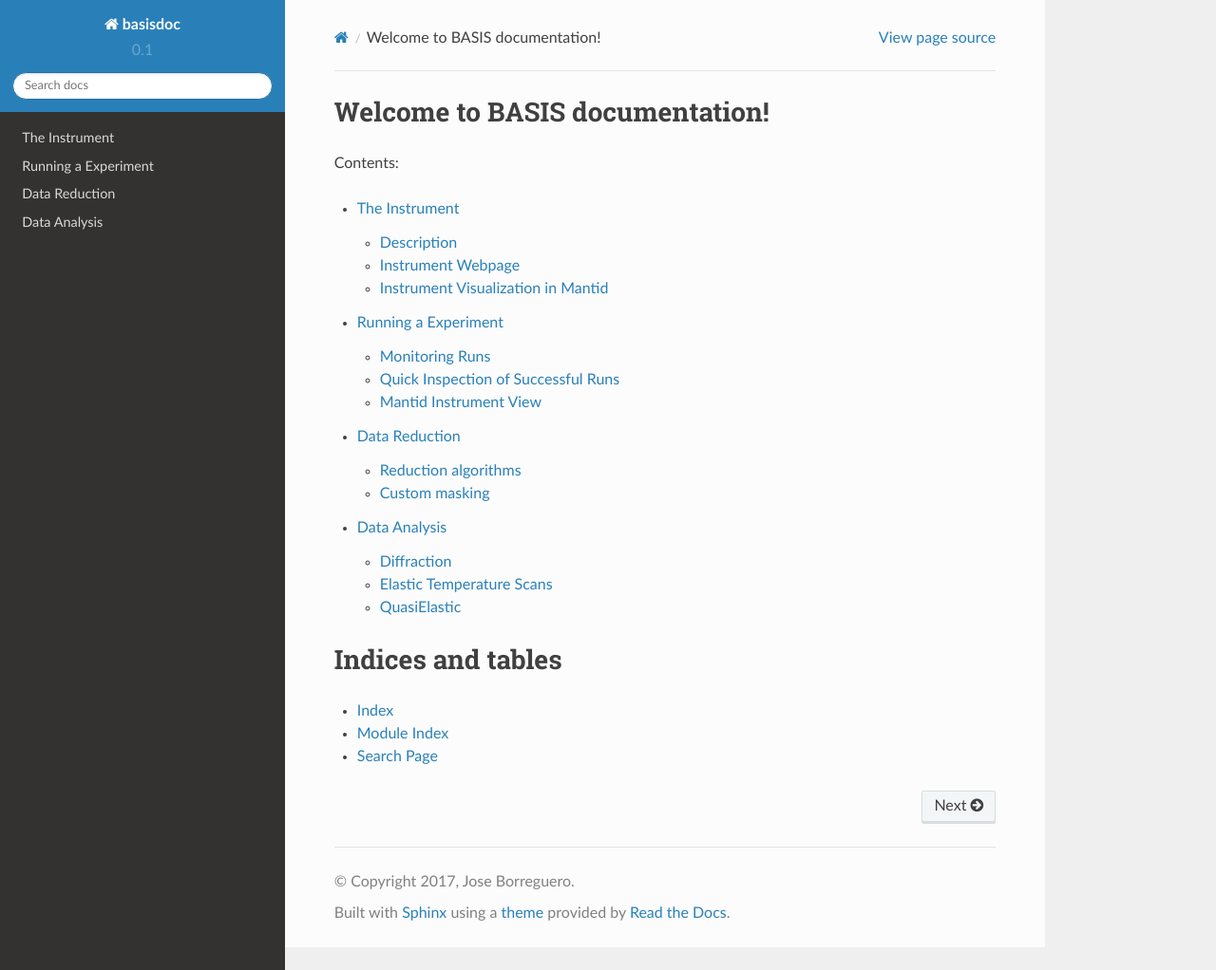
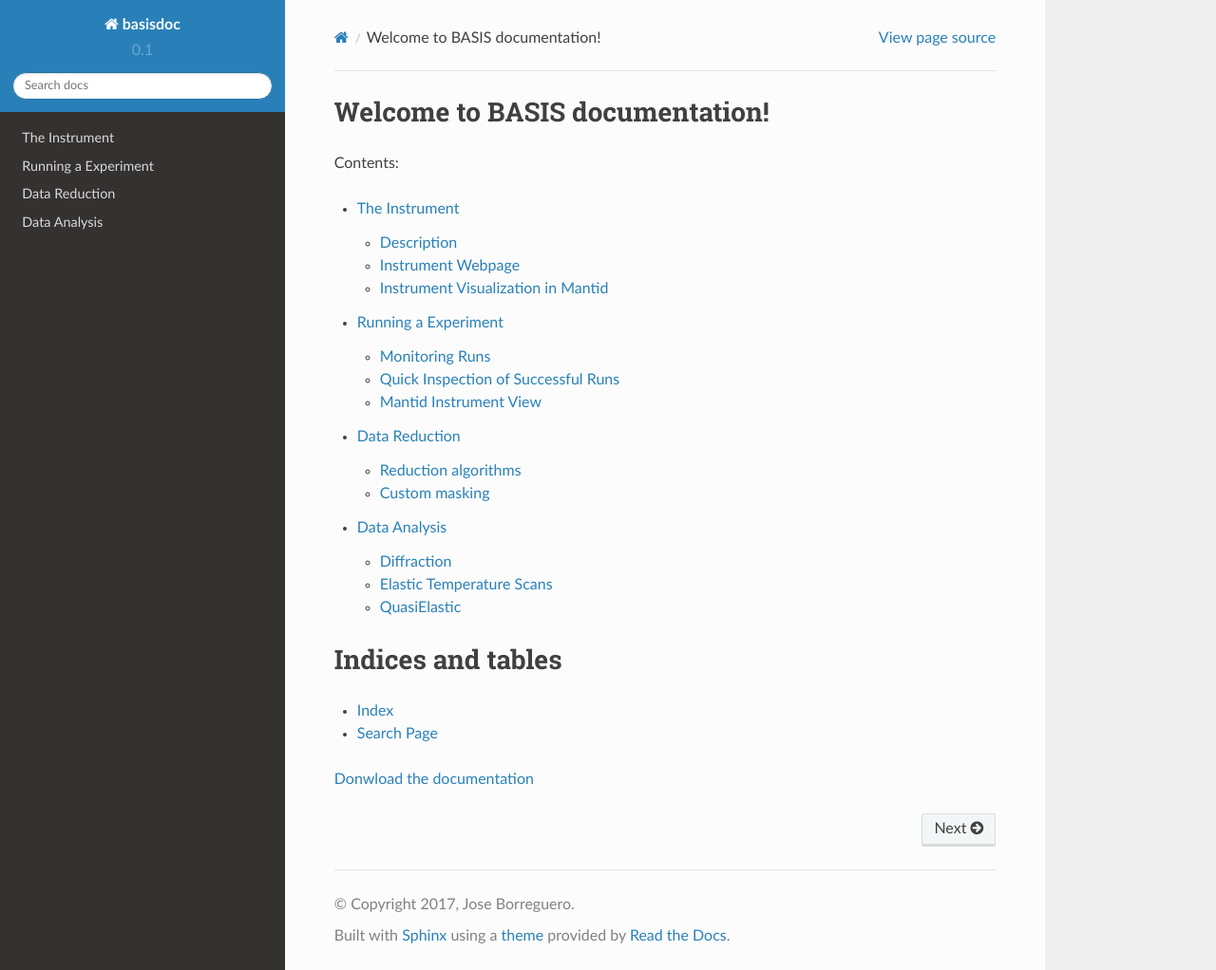
Before and after one commit to gitter-badger/basisdoc, a Sphinx documentation site: the page built from docs/index.rst, in a window 1280 px wide and 1022 px high. Shown: the whole window at 95% size. Built offline with Sphinx 7.4.7 and the Read the Docs theme 2.0.0, drawn with Linux system fonts in a browser that asks for light colours.

Commit message:
Refs #16 link to PDF and other formats

```diff
--- a/docs/index.rst
+++ b/docs/index.rst
@@ -21,5 +21,6 @@ Indices and tables
 ==================
 
 * :ref:`genindex`
-* :ref:`modindex`
 * :ref:`search`
+
+`Donwload the documentation <https://readthedocs.org/projects/basisdoc/downloads>`_
```
